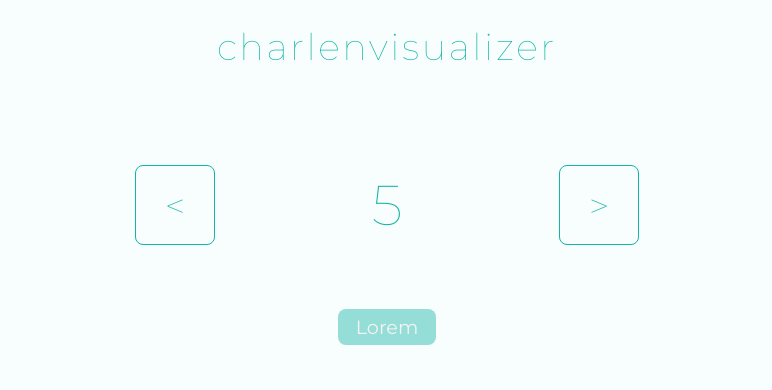
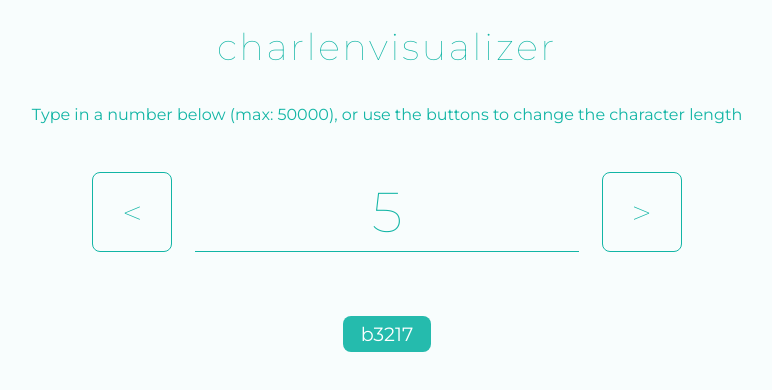
Before and after one commit to s2khali/charlenvisualizer, a React (Create React App) app: page / in a window 1280 px wide. Shown: the top 390 px of the page, without its empty margins (253-1025 px from the left). Built offline with nearby package versions, Linux system fonts and the light colour scheme.

Commit message:
MVP Done

```diff
--- a/src/Theme.tsx
+++ b/src/Theme.tsx
@@ -15,7 +15,7 @@ const theme: DefaultTheme = {
         mainDarkBorderHover: '#6e6666',
         mainAccent: '#19cbba',
         mainAccent2: '#18daba',
-        mainAccent3: '#95ded7',
+        mainAccent3: '#25bbad',
         mainFont: '#4a4a4a',
         mainFontLight: '#12b5a5',
         mainFontHover: '#ffffff',
--- a/src/components/CharLenVisualizer/Visualizer/index.tsx
+++ b/src/components/CharLenVisualizer/Visualizer/index.tsx
@@ -8,7 +8,7 @@ export const Visualizer: React.FC<{text: string}> = ({text}) => {
 const VisualizerTextArea = styled.div`
     width: fit-content;
     min-width: 0;
-    max-width: 96vw;
+    max-width: 60vw;
     margin: 8vh auto 2vh;
     display: block;
     padding: 6px 18px;
@@ -19,34 +19,16 @@ const VisualizerTextArea = styled.div`
     resize: none;
     cursor: default;
     font-size: 1.2rem;
-    color: ${(props) => props.theme.colors.mainStepLightFont};
+    color: ${(props) => props.theme.colors.mainFontHover};
     font-family: 'Montserrat', sans-serif;
+    transition: all 0.3s;
 
     &:focus {
         border: 0;
         outline: 0;
     }
+
+    @media (max-width: 768px) {
+        max-width: 94vw;
+    }
 `;
-
-// const VisualizerTextArea = styled(TextareaAutosize)({
-//     width: 'auto',
-//     minWidth: 0,
-//     maxWidth: '96vw',
-//     margin: '8vh auto 2vh',
-//     display: 'block',
-//     padding: '6px 18px',
-//     border: 0,
-//     outline: 0,
-//     background: theme.colors.mainAccent3,
-//     borderRadius: '8px',
-//     resize: 'none',
-//     cursor: 'default',
-//     fontSize: '1.2rem',
-//     color: theme.colors.mainStepLightFont,
-//     fontFamily: "'Montserrat', sans-serif",
-//
-//     '&::focus': {
-//         border: 0,
-//         outline: 0,
-//     },
-// });
--- a/src/components/CharLenVisualizer/VisualizerControls/index.tsx
+++ b/src/components/CharLenVisualizer/VisualizerControls/index.tsx
@@ -2,7 +2,7 @@ import * as React from 'react';
 import styled, {css} from 'styled-components';
 
 interface props {
-    number: number;
+    number: number | null;
     increment: () => void;
     decrement: () => void;
     handleOnChange: (e: React.ChangeEvent<HTMLInputElement>) => void;
@@ -15,7 +15,7 @@ export const VisualizerControls: React.FC<props> = (props: props) => {
             <VisualizerArrow onClick={props.decrement} />
             <VisualizerNumber
                 type="number"
-                value={props.number}
+                value={typeof props.number === 'number' ? props.number : ''}
                 onChange={props.handleOnChange}
                 onBlur={props.handleNewValue}
             />
@@ -59,22 +59,27 @@ const VisualizerNumber = styled.input`
     font-size: 3.5rem;
     font-family: ${(props) => props.theme.fonts.mainFont};
     display: block;
-    width: 8rem;
-    max-width: 250px;
+    max-width: 24rem;
     margin: 0 12px;
     height: 5rem;
     padding: 0;
     outline: 0;
     border: none;
+    border-bottom: 1px solid;
+    border-radius: 0;
     font-weight: lighter;
     color: ${(props) => props.theme.colors.mainFontLight};
     text-align: center;
     background: transparent;
+
+    @media (max-width: 768px) {
+        max-width: 40vw;
+    }
 `;
 
 const ControlsContainer = styled.div`
     display: flex;
     justify-content: space-around;
     max-width: 600px;
-    margin: 12vh auto 0;
+    margin: 6vh auto 0;
 `;
--- a/src/components/CharLenVisualizer/index.tsx
+++ b/src/components/CharLenVisualizer/index.tsx
@@ -2,18 +2,33 @@ import * as React from 'react';
 import {VisualizerControls} from './VisualizerControls';
 import {useState} from 'react';
 import {Visualizer} from './Visualizer';
+import {VisualizerNote} from './styles';
 
 export const CharLenVisualizer: React.FC = () => {
-    const [charlen, setCharlen] = useState(5);
-    const [text, setText] = useState('Lorem');
+    // TODO: Button hold functionality
+
+    const maxCharLen = 50000;
+    const generateRandomString: (length: number, randomString?: string) => string = (
+        length: number,
+        randomString = '',
+    ) => {
+        randomString += Math.random().toString(20).substr(2, length);
+        if (randomString.length > length) return randomString.slice(0, length);
+        return generateRandomString(length, randomString);
+    };
+
+    const [charlen, setCharlen] = useState<null | number>(5);
+    const [text, setText] = useState(generateRandomString(5));
 
     const increment = () => {
-        setCharlen(charlen + 1);
-        handleIncrementChange(true);
+        if (typeof charlen == 'number' && charlen < maxCharLen) {
+            setCharlen(charlen + 1);
+            handleIncrementChange(true);
+        }
     };
 
     const decrement = () => {
-        if (charlen > 1) {
+        if (typeof charlen == 'number' && charlen > 1) {
             setCharlen(charlen - 1);
             handleIncrementChange(false);
         }
@@ -25,36 +40,40 @@ export const CharLenVisualizer: React.FC = () => {
         if (typeof parseInt(value) === 'number' && parseInt(value) >= 0) {
             setCharlen(parseInt(value));
         } else {
-            setCharlen(0);
+            setCharlen(null);
         }
     };
 
     // Handles when focus is lost and we update the text area
     const handleNewValue = (e: React.ChangeEvent<HTMLInputElement>) => {
         const value = e.target.value;
-        if (typeof parseInt(value) === 'number' && parseInt(value) >= 0) {
+        if (typeof parseInt(value) === 'number' && parseInt(value) >= 0 && parseInt(value) <= maxCharLen) {
             setCharlen(parseInt(value));
+            setText(generateRandomString(value));
+        } else if (parseInt(value) > maxCharLen) {
+            setCharlen(maxCharLen);
+            setText(generateRandomString(maxCharLen));
         } else {
-            setCharlen(0);
+            setCharlen(1);
+            setText(generateRandomString(1));
         }
     };
 
     const handleIncrementChange = (add: boolean) => {
         if (add) {
             // Select random Char and add it to value
-            setText(text + `t`);
+            const newChar = generateRandomString(1);
+            setText(text + newChar);
         } else {
             setText(text.slice(0, -1));
         }
     };
 
-    const handleValueChange = (num: number) => {
-        const generatedText = 'test';
-        setText(generatedText);
-    };
-
     return (
         <>
+            <VisualizerNote>
+                Type in a number below (max: {maxCharLen}), or use the buttons to change the character length
+            </VisualizerNote>
             <VisualizerControls
                 number={charlen}
                 increment={increment}
--- /dev/null
+++ b/src/components/CharLenVisualizer/styles.ts
@@ -0,0 +1,9 @@
+import styled from 'styled-components';
+
+export const VisualizerNote = styled.span`
+    display: block;
+    text-align: center;
+    font-family: ${(props) => props.theme.fonts.mainFont};
+    color: ${(props) => props.theme.colors.mainFontLight};
+    margin: 36px auto 0;
+`;
```
